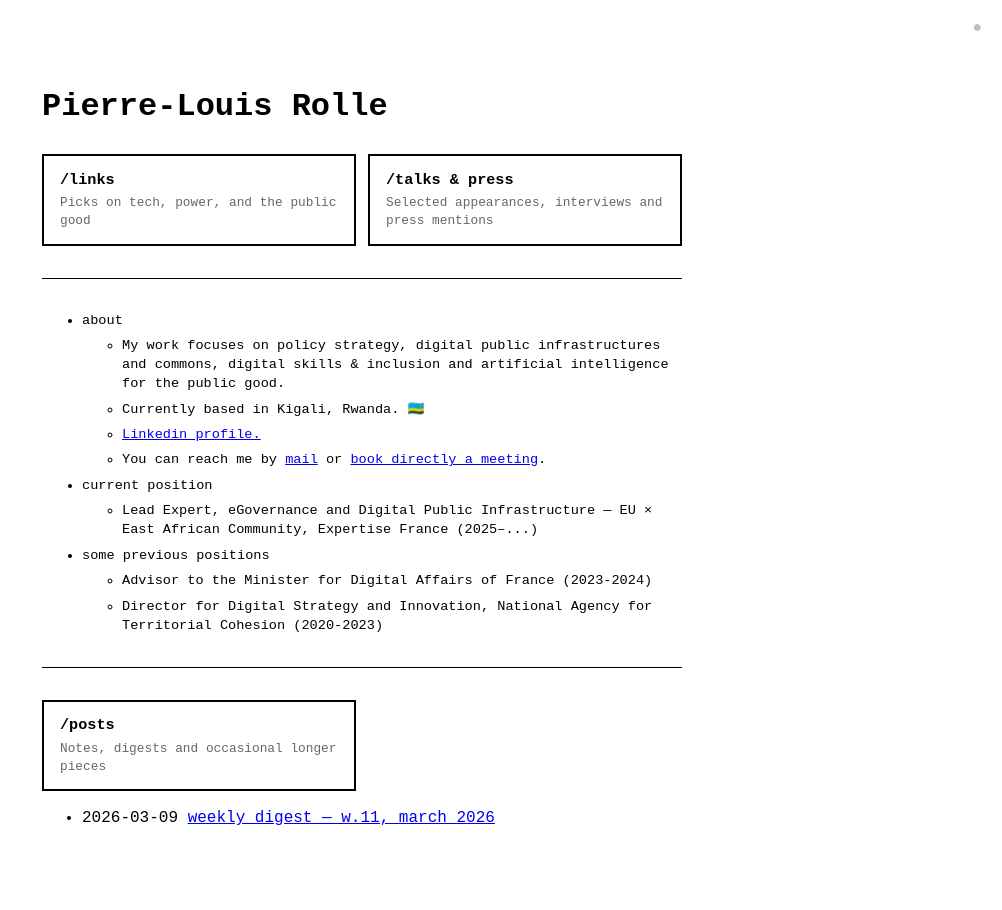
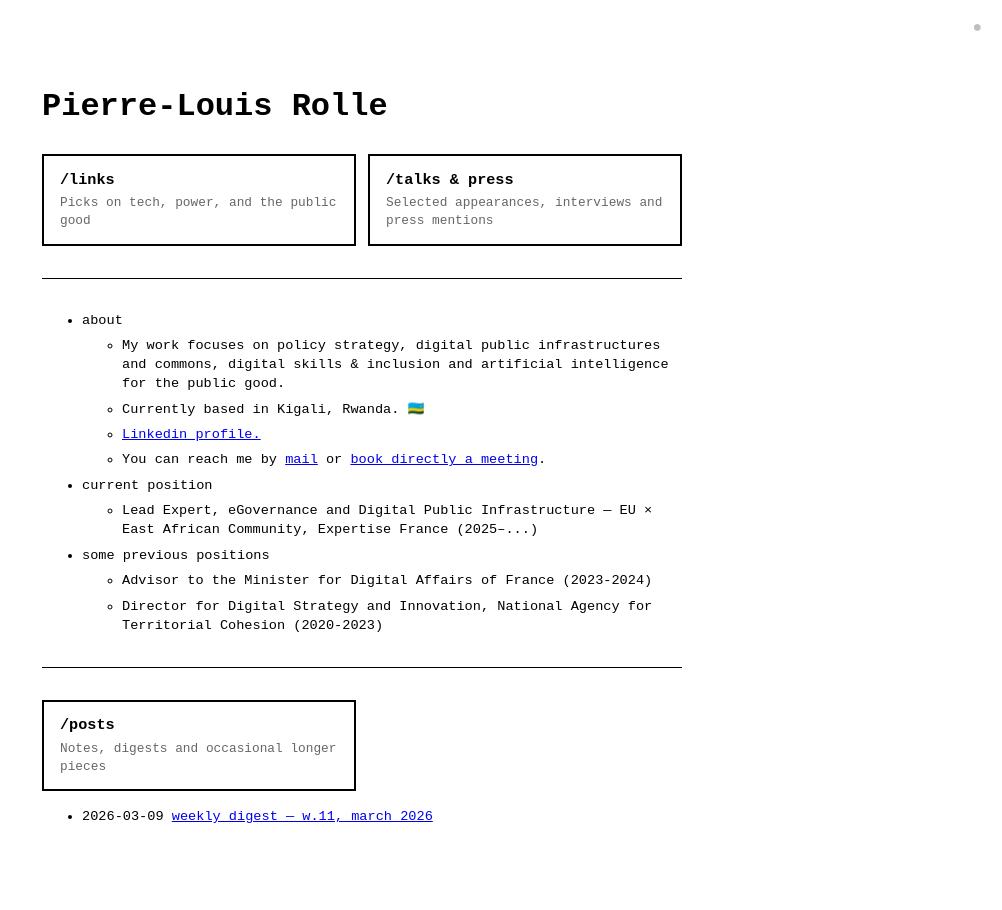
Before and after one commit to PLrolle/plrolle.github.io, a Jekyll site: the page built from index.md, in a window 1280 px wide. Shown: the whole page, without its empty margins (278-1280 px from the left). Built offline with Jekyll 4.4.1, drawn with Linux system fonts in a browser that asks for light colours.

Commit message:
Match post list font size to about section (0.85rem)
https://claude.ai/code/session_016X5NZqxTYQ8AbJZwpTqG24

```diff
--- a/_layouts/home.html
+++ b/_layouts/home.html
@@ -35,6 +35,8 @@ layout: default
   /* ── About/menu section matches CTA font size ── */
   .home-menu ul { margin: 0.4rem 0; }
   .home-menu li { font-size: 0.85rem; }
+  /* ── Post list matches about section font size ── */
+  ul li { font-size: 0.85rem; }
   .home-cta:hover .home-cta-desc { opacity: 0.85; }
 
   @media (max-width: 520px) {
```
